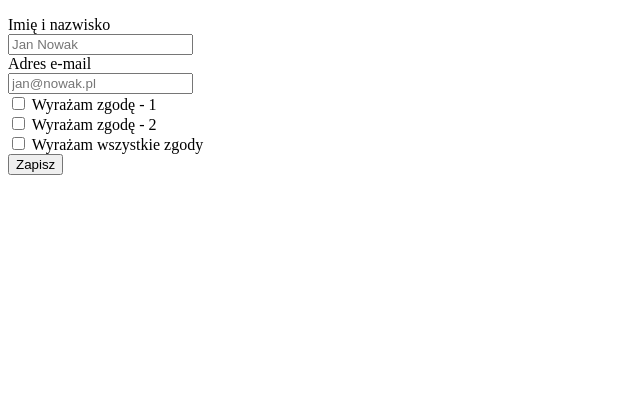
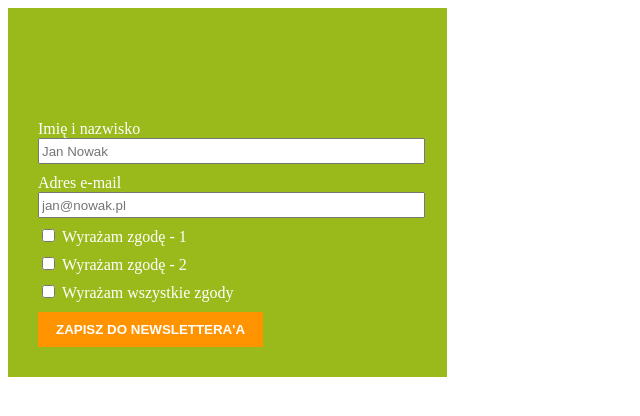
Before and after one commit to kfigaj87/jsDOM, a plain HTML site: page 5-walidacja-formularza-zapisu-do-newslettera/index.html in a window 1280 px wide. Shown: the whole page, without its empty margins (0-640 px from the left). Drawn offline with Linux system fonts and the light colour scheme.

Commit message:
wersja ostateczna Warsztatu DOM

```diff
--- a/5-walidacja-formularza-zapisu-do-newslettera/css/style.css
+++ b/5-walidacja-formularza-zapisu-do-newslettera/css/style.css
@@ -0,0 +1,42 @@
+form#newsletter-form {
+  background-color: rgb(154, 186, 27);
+  font-size: 16px;
+  color: white;
+  padding: 30px;
+  width: 30%;
+}
+
+#errors {
+  color: red;
+  padding: 20px;
+}
+
+input,
+label {
+  display: inline-block;
+}
+
+label {
+  margin-top: 10px;
+}
+
+input[type="text"],
+input[type="email"] {
+  height: 20px;
+  width: 100%;
+}
+
+button[type="submit"] {
+  background-color: #ff9300;
+  color: #fff;
+  text-transform: uppercase;
+  border: 0;
+  margin-top: 10px;
+  padding: 10px 18px;
+  cursor: pointer;
+  font-weight: 700;
+}
+
+button[type="submit"]:hover {
+  background-color: #333333;
+}
--- a/5-walidacja-formularza-zapisu-do-newslettera/index.html
+++ b/5-walidacja-formularza-zapisu-do-newslettera/index.html
@@ -30,7 +30,7 @@
       <input type="checkbox" name="all-agree" id="all-agree" />
       <label for="all-agree">Wyrażam wszystkie zgody</label><br />
 
-      <button type="submit" id="sign-up">Zapisz</button>
+      <button type="submit" id="sign-up">Zapisz do Newslettera'a</button>
     </form>
 
     <script src="js/script.js"></script>
--- a/5-walidacja-formularza-zapisu-do-newslettera/js/script.js
+++ b/5-walidacja-formularza-zapisu-do-newslettera/js/script.js
@@ -9,14 +9,35 @@ const validate = (event) => {
   let agree1 = document.getElementById("agree-1");
   let errors = document.getElementById("errors");
 
+  errors.innerHTML = "";
+
   if (txtName.value.trim() === "") {
     let liError = document.createElement("li");
     liError.innerText = "Wpisz imię i nazwisko!";
-
-    console.log(liError);
+    errors.appendChild(liError);
   }
 
-  event.preventDefault();
+  if (txtEmail.value.trim() === "") {
+    let liError = document.createElement("li");
+    liError.innerText = "Wpisz Adres e-mail";
+    errors.appendChild(liError);
+  }
+
+  if (!txtEmail.value.includes("@")) {
+    let liError = document.createElement("li");
+    liError.innerText = "Adres e-mail musi zawierać @";
+    errors.appendChild(liError);
+  }
+
+  if (!agree1.checked) {
+    let liError = document.createElement("li");
+    liError.innerText = "Nie wyeaźiłeś zgody 1!";
+    errors.appendChild(liError);
+  }
+  console.log(errors.children.length);
+  if (errors.children.length > 0) {
+    event.preventDefault();
+  }
 };
 
 const allAgree = (event) => {
@@ -32,5 +53,3 @@ const allAgree = (event) => {
 
 newsletterForm.addEventListener("submit", validate);
 allAgreeChx.addEventListener("change", allAgree);
-
-//30:00
```
